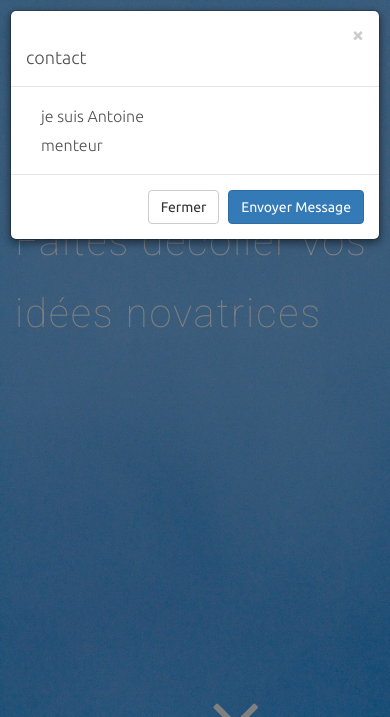
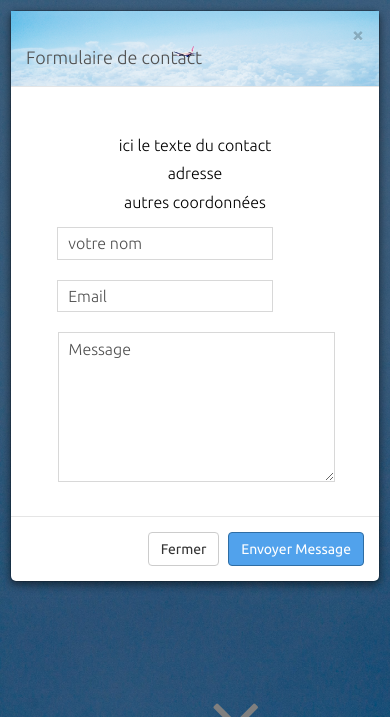
Before and after one commit to AntoineVincent/enac2, a PHP site: page / in a window 390 px wide, after a click on "Contact". Shown: the top 717 px of the page. Run offline with PHP 8.4, Linux system fonts and the light colour scheme; some libraries are stand-ins or nearby versions.

Commit message:
contact modif

```diff
--- a/css/style.css
+++ b/css/style.css
@@ -316,11 +316,16 @@ section.bg-avion2{
   margin-top:-500px;
   padding-top:20px;
 }
+.modal-header
+{
+  background-image: url(../img/Airplane.jpg);
+  background-size: cover;
+  background-position: center;
+}
 
-.boutonfermer
+.btnfermer
 {
-float:right;
-
+  background-color: #51A2EC ;
 }
 
 .formulaire1
@@ -337,9 +342,9 @@ float:right;
 #name
 {
   margin: 10px;
-  margin-left: -85px;
+  margin-left: -50px;
   padding-left: 10px;
-  width: 250px;
+  width: 70%;
   border: 1px solid rgba(200,200,200,0.7);
   background-color: rgba(255,255,255,0.3);
 }
@@ -347,9 +352,9 @@ float:right;
 #email
 {
   margin: 10px;
-  margin-left: -120px;
+  margin-left: -50px;
   padding-left: 10px;
-  width: 250px;
+  width:70%;
   border: 1px solid rgba(200,200,200,0.7);
   background-color: rgba(255,255,255,0.3);
 }
@@ -359,7 +364,7 @@ float:right;
   margin: 10px;
   margin-left: 4%;
   padding-left: 10px;
-  width: 400px;
+  width: 90%;
   height: 150px;
   border: 1px solid rgba(200,200,200,0.7);
   background-color: rgba(255,255,255,0.3);
@@ -368,7 +373,7 @@ float:right;
 
 .txtcontact
 {
-  color:white;
+  color:black;
 }
 
 .bordures
--- a/index.php
+++ b/index.php
@@ -190,15 +190,30 @@
         <div class="modal-content">
           <div class="modal-header">
             <button type="button" class="close" data-dismiss="modal" aria-label="Close"><span aria-hidden="true">&times;</span></button>
-            <h4 class="modal-title" id="myModalLabel">contact</h4>
+            <h4 class="modal-title" id="myModalLabel"> Formulaire de contact</h4>
           </div>
           <div class="modal-body row">
-            <div class="col-md-6">je suis Antoine</div>
-            <div class="col-md-6">menteur</div>
+             <div class="col-md-4 formulaire1">
+                    <br/>
+                    <p class="txtcontact">ici le texte du contact</p>
+                    <p class="txtcontact">adresse</p>
+                    <p class="txtcontact">autres coordonnées</p>
+                </div>
+
+                <div class="col-md-8 formulaire2">
+                    <form method="post" action="./contact.php">
+                        <input name="name" type="text" id="name" class="inputform" value="votre nom"></input>
+                        <br/>
+                        <input name="email" type="text" id="email" class="inputform" value="Email"></input>
+                        <br/>
+                        <textarea name="commentaire" id="commentaire">Message</textarea>
+                        <br/>
+                    </form>
+                </div>
           </div>
           <div class="modal-footer">
             <button type="button" class="btn btn-default" data-dismiss="modal">Fermer</button>
-            <button type="button" class="btn btn-primary">Envoyer Message</button>
+            <button type="button" class="btn btn-primary btnfermer">Envoyer Message</button>
           </div>
         </div>
       </div>
```
